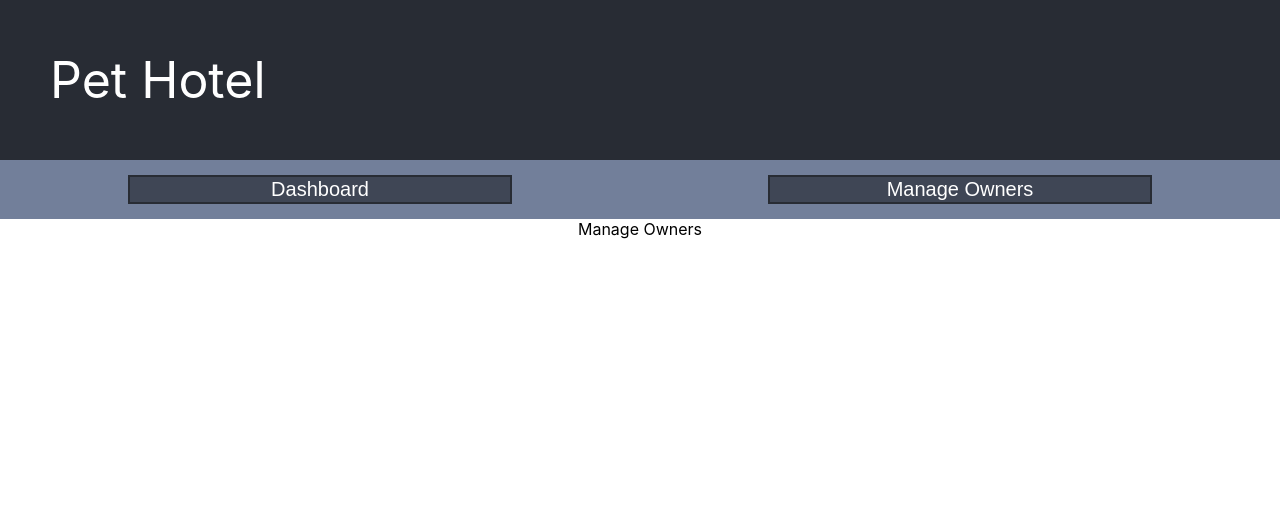
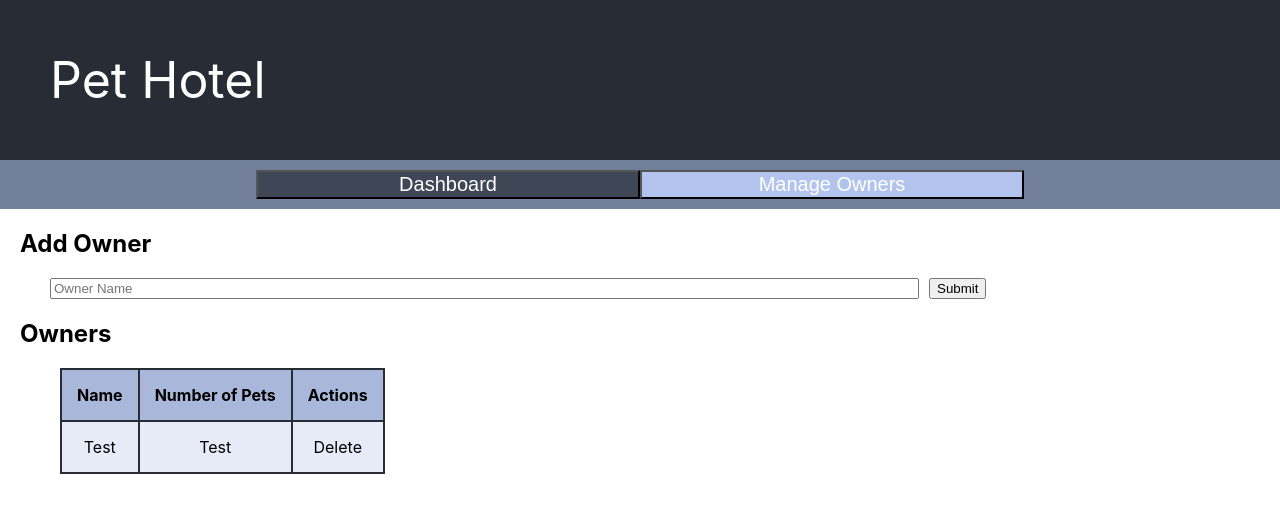
Before and after one commit to cassidyfoust/pet-hotel, a React (Create React App) app: page / in a window 1280 px wide. Both pictures are taken after a click on the button "Manage Owners". Shown: the top 512 px of the page. Built offline with nearby package versions, Linux system fonts and the light colour scheme.

Commit message:
owner page added

```diff
--- a/src/App.css
+++ b/src/App.css
@@ -19,20 +19,39 @@
   background-color: #727f9a;
   height: 40%;
   display: flex;
-  justify-content: space-around;
+  justify-content: center;
+
 }
 
-.toggleBtn {
-  background-color: #3f4655;
-  border: 2px solid #282c34;
-  margin: 15px;
+.toggleBtnOn {
+  background-color: #b2c4ed;
+  margin-top: 10px;
+  margin-bottom: 10px;
   font-size: 20px;
   width: 30%;
   color: #ffffff;
 }
 
-.toggleBtn:hover {
-  background-color: #a9b8da;
+.toggleBtnOn:hover {
+  background-color: #dbe4f9;
+}
+
+.owner-form {
+  width: 70%;
+  margin-right: 10px;
+}
+
+.toggleBtnOff {
+  background-color: #3f4655;
+  margin-top: 10px;
+  margin-bottom: 10px;
+  font-size: 20px;
+  width: 30%;
+  color: #ffffff;
+}
+
+.toggleBtnOff:hover {
+  background-color: #dbe4f9;
 }
 
 .add-pet-form {
--- a/src/App.js
+++ b/src/App.js
@@ -1,6 +1,7 @@
 import React, { Component } from 'react';
 import './App.css';
 import Dashboard from './components/Dashboard/Dashboard';
+import ManageOwners from './components/ManageOwners/ManageOwners'
 
 class App extends Component {
   state = {
@@ -28,8 +29,8 @@ class App extends Component {
       </header>
             <body>
               <div className="toggle-view">
-                <button className="toggleBtn" onClick={this.viewDashboard}>Dashboard</button>
-                <button className="toggleBtn" onClick={this.viewOwners}>Manage Owners</button>
+                <button className="toggleBtnOn" onClick={this.viewDashboard}>Dashboard</button>
+                <button className="toggleBtnOff" onClick={this.viewOwners}>Manage Owners</button>
               </div>
               <Dashboard />
             </body>
@@ -46,11 +47,10 @@ class App extends Component {
       </header>
               <body>
                 <div className="toggle-view">
-                  <button className="toggleBtn" onClick={this.viewDashboard}>Dashboard</button>
-                  <button className="toggleBtn" onClick={this.viewOwners}>Manage Owners</button>
+                  <button className="toggleBtnOff" onClick={this.viewDashboard}>Dashboard</button>
+                  <button className="toggleBtnOn" onClick={this.viewOwners}>Manage Owners</button>
                 </div>
-                Manage Owners
-                {/* <Dashboard /> */}
+                <ManageOwners/>
               </body>
             </div>
           </>
--- /dev/null
+++ b/src/components/AddOwner/AddOwner.js
@@ -0,0 +1,24 @@
+import React, { Component } from 'react';
+import { connect } from 'react-redux';
+
+// const mapStateToProps = reduxState => ({
+//     reduxState,
+// });
+
+class AddOwner extends Component {
+    state = {}
+    render() {
+        return (
+            <>
+                <div className="header">
+                    <h2>Add Owner</h2>
+                </div>
+                <div className="add-pet-form">
+                    <input placeholder="Owner Name" className="owner-form"></input>
+                    <button>Submit</button>
+                </div>
+            </>
+        )
+    }
+}
+export default AddOwner;
--- /dev/null
+++ b/src/components/ManageOwners/ManageOwners.js
@@ -0,0 +1,21 @@
+import React, { Component } from 'react';
+import { connect } from 'react-redux';
+import OwnerList from '../OwnerList/OwnerList';
+import AddOwner from '../AddOwner/AddOwner';
+
+// const mapStateToProps = reduxState => ({
+//     reduxState,
+// });
+
+class ManageOwners extends Component {
+    state = {}
+    render() {
+        return (
+            <>
+            <AddOwner/>
+            <OwnerList/>
+            </>
+        )
+    }
+}
+export default ManageOwners;
--- /dev/null
+++ b/src/components/OwnerList/OwnerList.js
@@ -0,0 +1,34 @@
+import React, { Component } from 'react';
+import { connect } from 'react-redux';
+
+// const mapStateToProps = reduxState => ({
+//     reduxState,
+// });
+
+class OwnerList extends Component {
+    state = {}
+    render() {
+        return (
+            <>
+                <div className="header">
+                    <h2>Owners</h2>
+                </div>
+                <div className="history-wrapper">
+                    <table className="history-table">
+                        <tr>
+                            <th>Name</th>
+                            <th>Number of Pets</th>
+                            <th>Actions</th>
+                        </tr>
+                        <tr>
+                            <td>Test</td>
+                            <td>Test</td>
+                            <td>Delete</td>
+                        </tr>
+                    </table>
+                </div>
+            </>
+        )
+    }
+}
+export default OwnerList;
```
